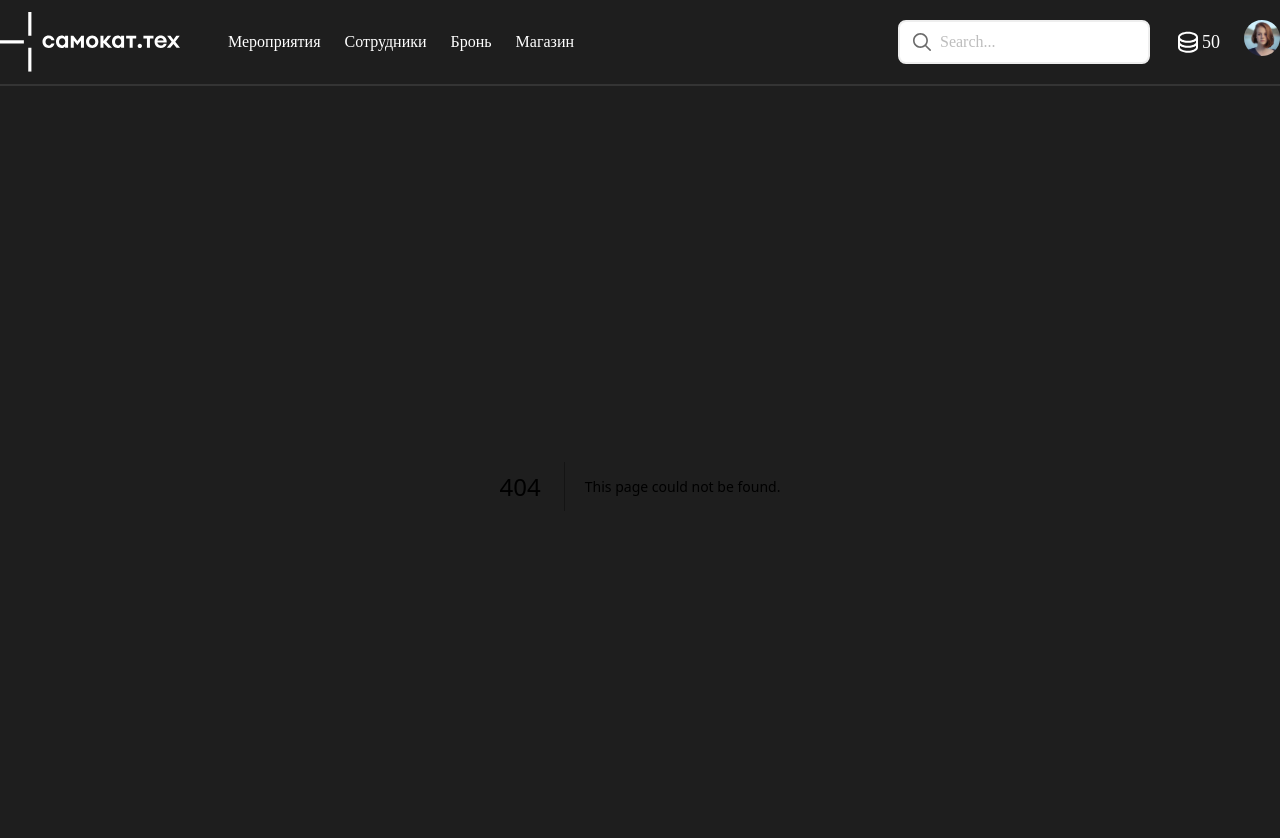
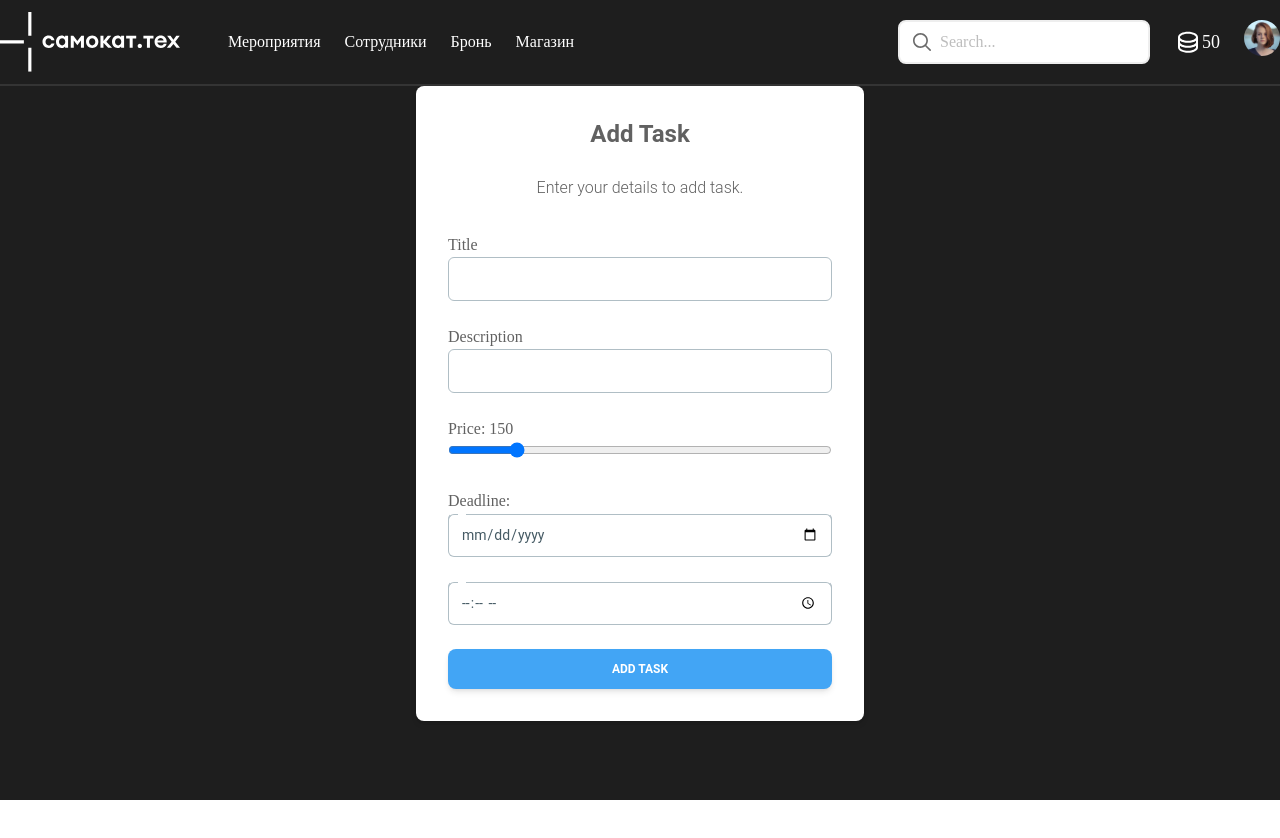
Before and after one commit to Andronzi/abnysyamuhz, a Next.js app: page /admin-panel/task/create in a window 1280 px wide. Before the commit this address had no page. Shown: the top 838 px of the page. After the commit the page ends 800 px from the top, so only its background shows below. Built offline with nearby package versions, Linux system fonts and the light colour scheme; a web font is replaced by a local one.

Commit message:
adminpanelcreate

```diff
--- /dev/null
+++ b/pages/admin-panel/event/create.tsx
@@ -0,0 +1,32 @@
+import {
+	Card,
+	Input,
+	Checkbox,
+	Button,
+	Typography,
+} from "@material-tailwind/react";
+
+const EventForm = () => {
+	return (
+		<Card color="white" shadow={true} className="p-8 max-w-md mx-auto rounded-lg">
+			<Typography variant="h4" className="text-center mb-6">
+				Add News
+			</Typography>
+			<Typography className="text-center mb-8">
+				Enter your details to send news.
+			</Typography>
+			<form className="flex flex-col gap-6">
+				<Input size="lg" color="blue" placeholder="Enter Name" />
+				<Input size="lg" color="blue" placeholder="Enter Description" />
+				<Input size="lg" color="blue" placeholder="Enter Place" />
+				<Input size="lg" type="date" color="blue" placeholder="Enter Data" />
+                <Input size="lg" type="time" color="blue" placeholder="Enter Time" />
+				<Button size="lg" className="mt-6 bg-blue-400">
+					Send News
+				</Button>
+			</form>
+		</Card>
+	);
+};
+
+export default EventForm;
--- /dev/null
+++ b/pages/admin-panel/task/create.tsx
@@ -0,0 +1,48 @@
+import {
+	Card,
+	Input,
+	Checkbox,
+	Button,
+	Typography,
+} from "@material-tailwind/react";
+import { useState } from "react";
+
+
+const EventForm = () => {
+	const [price, setPrice] = useState(150);
+
+	const handlePriceChange = (event: { target: { value: any; }; }) => {
+		setPrice(event.target.value);
+	};
+	return (
+		<Card color="white" shadow={true} className="p-8 max-w-md mx-auto rounded-lg">
+			<Typography variant="h4" className="text-center mb-6">
+				Add Task
+			</Typography>
+			<Typography className="text-center mb-8">
+				Enter your details to add task.
+			</Typography>
+			<form className="flex flex-col gap-6">
+				<label>Title
+					<Input size="lg" placeholder="Enter Name" />
+				</label>
+				<label>Description
+					<Input size="lg" placeholder="Enter Description" />
+				</label>
+				<label>Price: {price}
+					<input type="range" min="0" max="300" step={10} onChange={handlePriceChange} className="w-full" />
+				</label>
+				<div>Deadline:
+					<Input size="lg" type="date" placeholder="Enter Data" />
+					<br></br>
+					<Input size="lg" type="time" placeholder="Enter Time" />
+				</div>
+				<Button className="bg-blue-400">
+					Add Task
+				</Button>
+			</form>
+		</Card>
+	);
+};
+
+export default EventForm;
```
